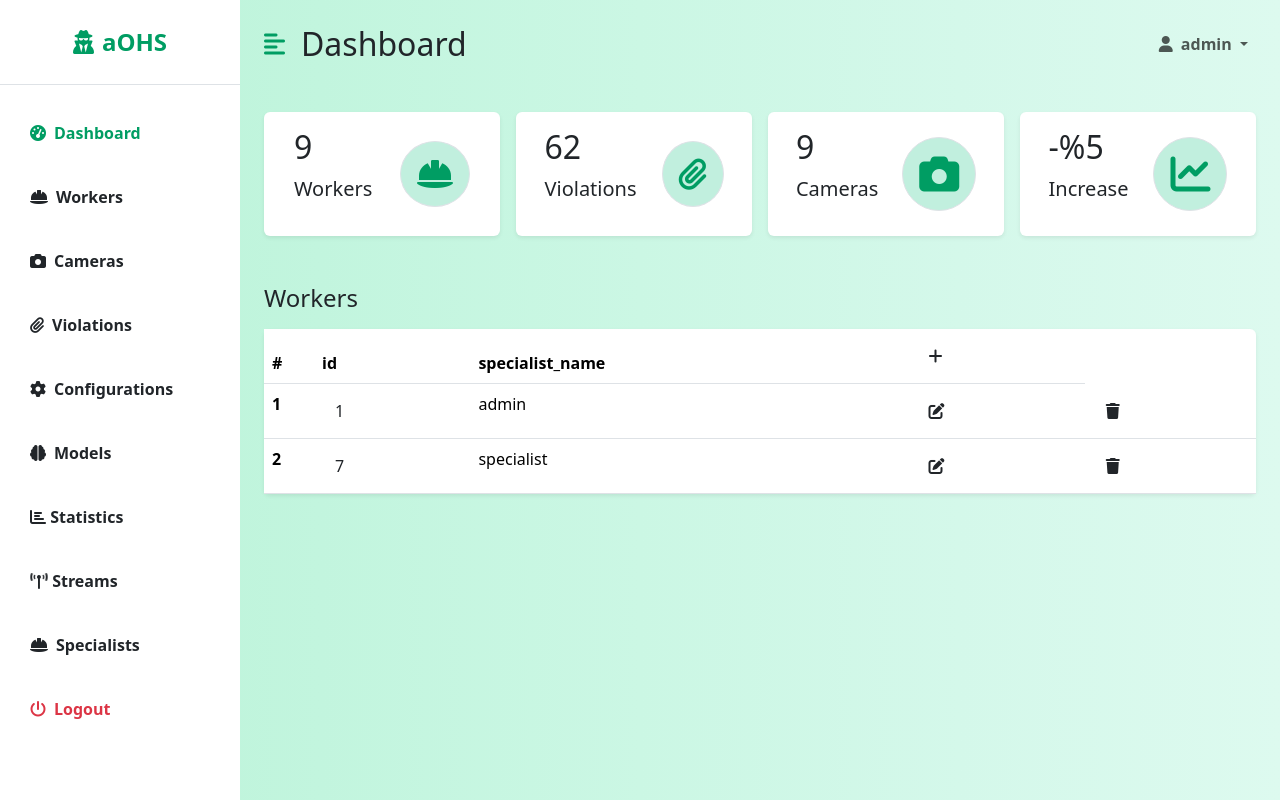
After one commit to Cann23/aOHS, a Django app: page /dashboard/specialists/ in a window 1280 px wide. The commit adds this page. Run offline with Django 3.2, Linux system fonts and the light colour scheme; a user stored in the database is signed in; data comes from the database, SQL or seed files in the repository; both versions use the stored data as it was after the commit; some libraries are stand-ins or nearby versions.

Commit message:
#109 I updated extended user model to add roles that we need in this project. Add listing specialists. Add specialists based camera list views.

```diff
--- a/django-app/aOHS/backend/models.py
+++ b/django-app/aOHS/backend/models.py
@@ -4,7 +4,7 @@
 
 from django.contrib.auth.models import User
 from django.dispatch import receiver
-from django.db.models.signals import post_save
+from django.db.models.signals import post_save, post_delete, pre_delete
 
 
 class Camera(models.Model):
@@ -83,6 +83,7 @@
         (ADMIN, 'Admin'),
         (SPECIALIST, 'Specialist'),
     ]
+    role = models.CharField(max_length=2, choices=ROLE, default=SPECIALIST)
 
     @receiver(post_save, sender=User)
     def create_user_profile(sender, instance, created, **kwargs):
--- a/django-app/aOHS/dashboard/templates/dashboard/dashboard.html
+++ b/django-app/aOHS/dashboard/templates/dashboard/dashboard.html
@@ -23,6 +23,8 @@
                         class="fa fa-bar-chart"></i> Statistics</a>
                 <a href="/dashboard/streams/" class="list-group-item list-group-item-action bg-transparent second-text fw-bold"><i
                         class="fa fa-broadcast-tower fa-flip"></i> Streams</a>
+                <a href="/dashboard/specialists/" class="list-group-item list-group-item-action bg-transparent second-text fw-bold"><i
+                        class="fas fa-hard-hat me-2"></i>Specialists</a>
                 <a href="/logout" class="list-group-item list-group-item-action bg-transparent text-danger fw-bold"><i
                         class="fas fa-power-off me-2"></i>Logout</a>
 
--- /dev/null
+++ b/django-app/aOHS/dashboard/templates/dashboard/list-specialist.html
@@ -0,0 +1,28 @@
+{% extends 'dashboard/dashboard.html' %}
+
+{% block table %}
+    <h3 class="fs-4 mb-3">Workers</h3>
+
+    <table class="table bg-white rounded shadow-sm  table-hover">
+        <thead>
+        <tr>
+            <th scope="col" width="50">#</th>
+            {% for header in headers %}
+                <th scope="col">{{ header }}</th>
+            {% endfor %}
+            <th><a class="btn" href="/dashboard/workers/add/"><i class="fa fa-plus"></i></a></th>
+        </tr>
+        </thead>
+        <tbody>
+        {% for datum in data %}
+            <tr>
+                <th scope="row">{{ forloop.counter }}</th>
+                <td><a class="btn" href="/dashboard/specialists/cameras/{{ datum.id }}">{{ datum.id }}</a></td>
+                <td>{{ datum.user.username }}</td>
+                <th><a class="btn" href="/dashboard/specialists/edit/{{ datum.id }}/"><i class="fa fa-edit"></i></a></th>
+                <th><a class="btn" href="/dashboard/specialists/delete/{{ datum.id }}/"><i class="fa fa-trash"></i></a></th>
+            </tr>
+        {% endfor %}
+        </tbody>
+    </table>
+{% endblock %}
--- a/django-app/aOHS/dashboard/urls.py
+++ b/django-app/aOHS/dashboard/urls.py
@@ -9,9 +9,11 @@
 from dashboard.views.profile_views import ProfileView
 from dashboard.views.statistic_views import StatisticView
 from dashboard.views.stream_views import StreamView
-from dashboard.views.violation_views import ViolationView, ViolationCreateView, ViolationEditView, ViolationDeleteView, \
+from dashboard.views.violation_views import ViolationView, ViolationCreateView, ViolationEditView, ViolationDeleteView,\
     ViolationWorkerView, ViolationCaptureView
 from dashboard.views.worker_views import WorkerView, WorkerCreateView, WorkerEditView, WorkerDeleteView
+from dashboard.views.specialist_views import SpecialistView, SpecialistCreateView, SpecialistEditView, \
+    SpecialistDeleteView, SpecialistCameraView
 
 urlpatterns = [
     path('', DashboardView.as_view()),
@@ -19,23 +21,34 @@
     path('workers/add/', WorkerCreateView.as_view()),
     path('workers/edit/<int:worker_id>/', WorkerEditView.as_view()),
     path('workers/delete/<int:worker_id>/', WorkerDeleteView.as_view()),
+
+    path('specialists/', SpecialistView.as_view()),
+    path('specialists/add/', SpecialistCreateView.as_view()),
+    path('specialists/cameras/<int:specialist_id>/', SpecialistCameraView.as_view()),
+    path('specialists/edit/<int:specialist_id>/', SpecialistEditView.as_view()),
+    path('specialists/delete/<int:specialist_id>/', SpecialistDeleteView.as_view()),
+
     path('violations/', ViolationView.as_view()),
     path('violations/<int:violation_id>/', ViolationCaptureView.as_view()),
     path('violations/worker/<int:worker_id>/', ViolationWorkerView.as_view()),
     path('violations/add/', ViolationCreateView.as_view()),
     path('violations/edit/<int:violation_id>/', ViolationEditView.as_view()),
     path('violations/delete/<int:violation_id>/', ViolationDeleteView.as_view()),
+
     path('models/', ModelView.as_view()),
     path('models/edit/<int:model_id>/', ModelEditView.as_view()),
     path('models/delete/<int:model_id>/', ModelDeleteView.as_view()),
+
     path('configurations/', ConfigurationView.as_view()),
     path('configurations/add/', ConfigurationCreateView.as_view()),
     path('configurations/edit/<int:configuration_id>/', ConfigurationEditView.as_view()),
     path('configurations/delete/<int:configuration_id>/', ConfigurationDeleteView.as_view()),
+
     path('cameras/', CameraView.as_view()),
     path('cameras/add/', CameraCreateView.as_view()),
     path('cameras/edit/<int:camera_id>/', CameraEditView.as_view()),
     path('cameras/delete/<int:camera_id>/', CameraDeleteView.as_view()),
+
     path('statistics/', StatisticView.as_view()),
     path('streams/', StreamView.as_view()),
     path('video/', index),
--- /dev/null
+++ b/django-app/aOHS/dashboard/views/specialist_views.py
@@ -0,0 +1,74 @@
+from django.contrib.auth.mixins import LoginRequiredMixin
+from django.contrib.auth.models import User
+from django.shortcuts import render, redirect
+from django.views import View
+
+from backend.models import Worker, Profile, Camera
+from dashboard.views.mixins import GetCountsMixin
+
+
+class SpecialistView(LoginRequiredMixin, View, GetCountsMixin):
+    login_url = '/login/'
+    redirect_field_name = 'redirect_to'
+
+    def get(self, request):
+        headers = ['id', 'specialist_name']
+        workers = Worker.objects.filter(active=True)
+
+        specialists = Profile.objects.filter(role='SP')
+        return render(request, 'dashboard/list-specialist.html',
+                      {'headers': headers, 'data': specialists, 'counts': super().get_counts()})
+
+
+class SpecialistCreateView(LoginRequiredMixin, View, GetCountsMixin):
+    login_url = '/login/'
+    redirect_field_name = 'redirect_to'
+
+    def get(self, request):
+        return render(request, 'dashboard/specialist-form.html', {'counts': super().get_counts()})
+
+    def post(self, request):
+        worker = Worker(name=request.POST['worker_name'], title=request.POST['worker_title'],
+                        phone=request.POST['worker_tel'])
+        worker.save()
+        return redirect('/dashboard/Specialists/')
+
+
+class SpecialistEditView(LoginRequiredMixin, View, GetCountsMixin):
+    login_url = '/login/'
+    redirect_field_name = 'redirect_to'
+
+    def get(self, request, worker_id):
+        worker = Worker.objects.get(id=worker_id)
+        return render(request, 'dashboard/worker-edit.html', {"worker": worker, 'counts': super().get_counts()})
+
+    def post(self, request, worker_id):
+        name = request.POST['name']
+        title = request.POST['title']
+        phone = request.POST['phone']
+        Worker.objects.filter(id=worker_id).update(name=name, title=title, phone=phone)
+        return redirect('/dashboard/workers')
+
+
+class SpecialistDeleteView(LoginRequiredMixin, View, GetCountsMixin):
+    login_url = '/login/'
+    redirect_field_name = 'redirect_to'
+
+    def get(self, request, specialist_id):
+        print(specialist_id)
+
+        User.objects.filter(id=Profile.objects.get(id=specialist_id).user_id).delete()
+        return redirect('/dashboard/specialists/', {'counts': super().get_counts()})
+
+
+class SpecialistCameraView(LoginRequiredMixin, View, GetCountsMixin):
+    login_url = '/login/'
+    redirect_field_name = 'redirect_to'
+
+    def get(self, request, specialist_id):
+        headers = ['name', 'url']
+        user = Profile.objects.get(id=specialist_id).user
+        print(user)
+        cameras = Camera.objects.filter(userId=user)
+        return render(request, 'dashboard/listCamera.html',
+                      {'headers': headers, 'data': cameras, 'counts': super().get_counts()})
```
Also changed, not shown: django-app/aOHS/dashboard/templates/dashboard/camera-edit.html (+14 -1 lines), django-app/aOHS/dashboard/templates/dashboard/camera-form.html (+9 -0 lines), django-app/aOHS/dashboard/templates/dashboard/specialist-form.html (added, +10 -0 lines), django-app/aOHS/dashboard/views/camera_views.py (+13 -5 lines), django-app/aOHS/db.sqlite3.
